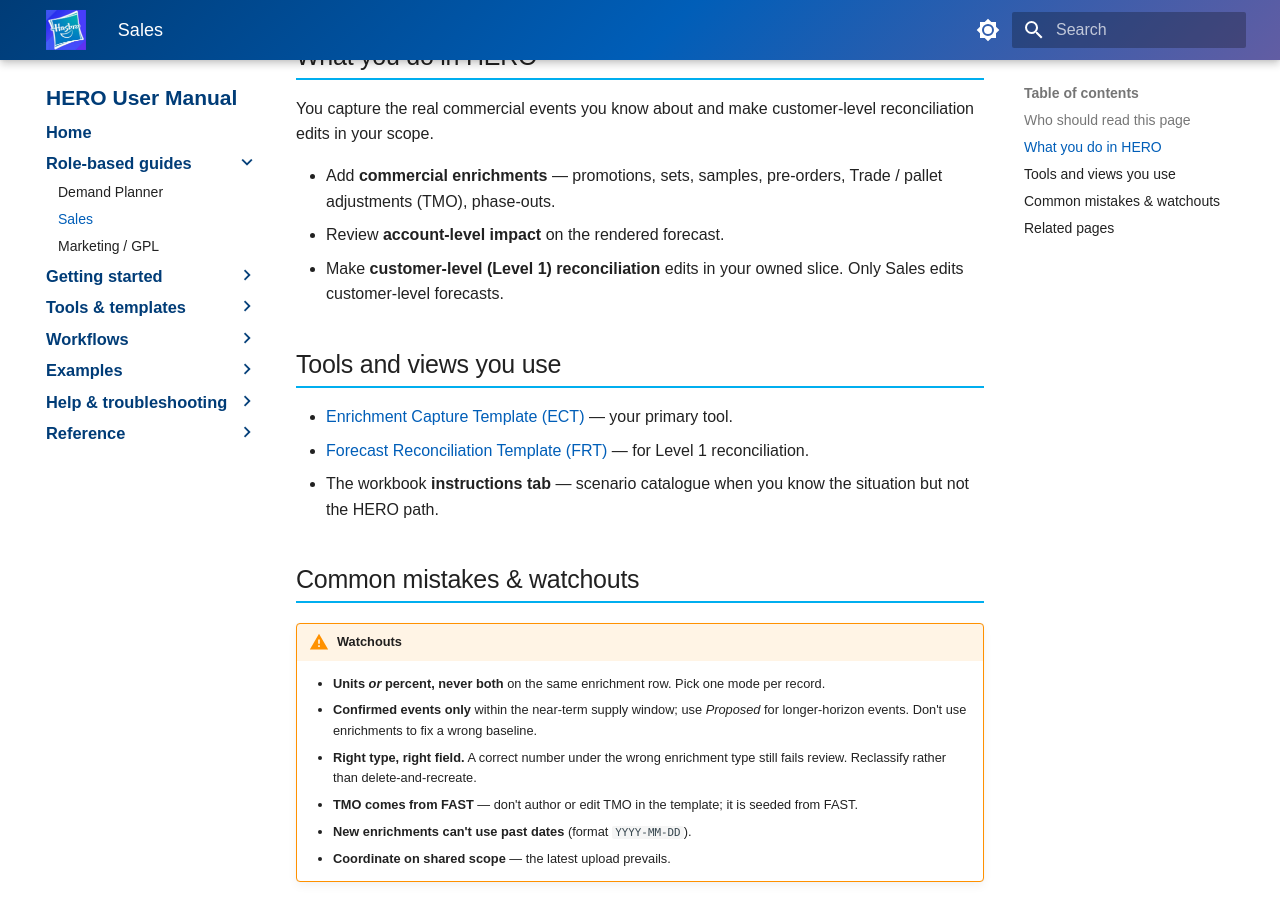
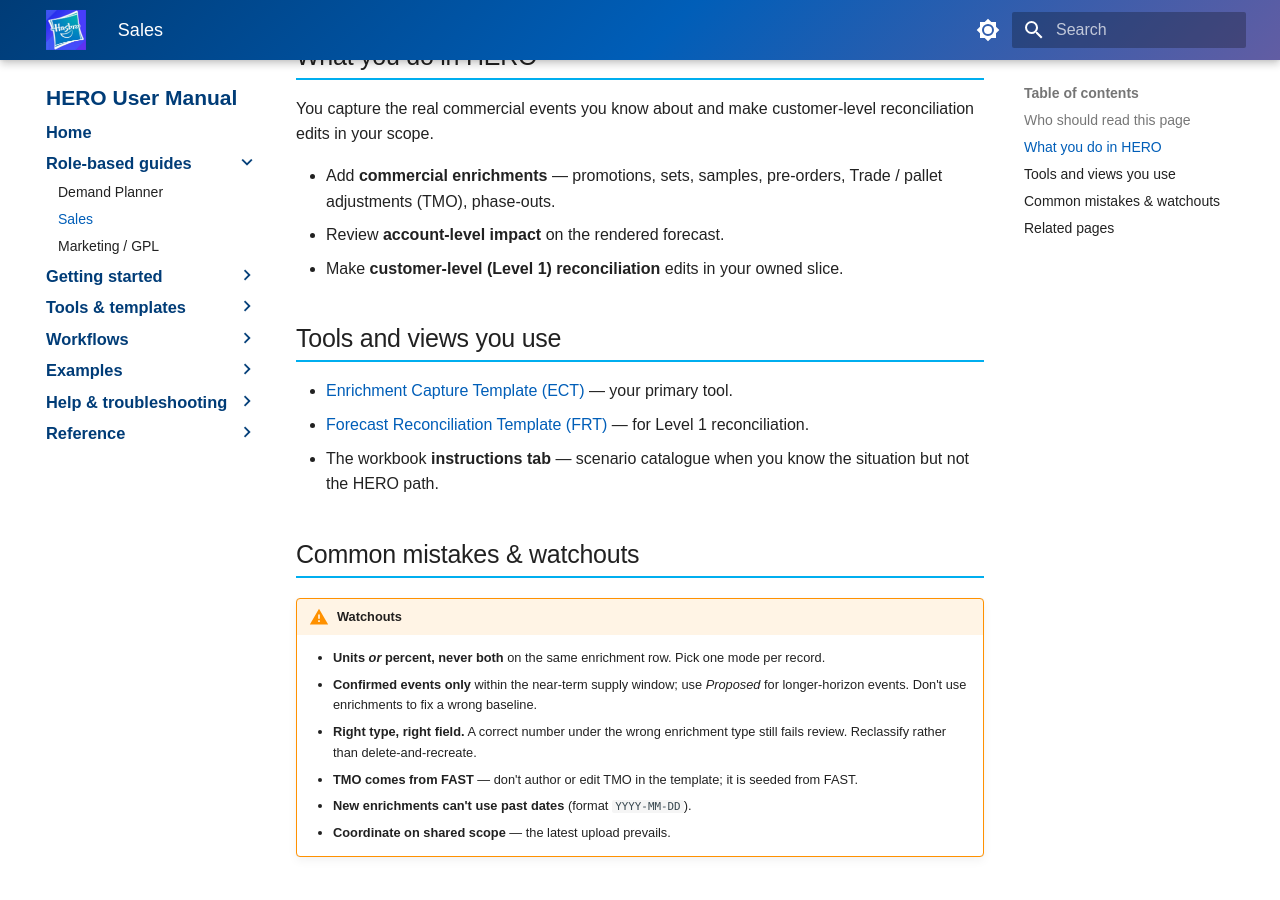
Before and after one commit to enerbartoli/HERO, an MkDocs documentation site: the page built from docs/roles/sales.md, in a window 1280 px wide and 900 px high, scrolled down 533 px. Built offline with MkDocs 1.6.1 and Material for MkDocs 9.7.7, drawn with Linux system fonts in a browser that asks for light colours.

Commit message:
Sales: drop "Only Sales edits customer-level forecasts"
Removes the now-contradictory sentence; DP/Marketing can author BU-level
adjustments that HERO disaggregates to customer rows, so customer-level
numbers are not exclusively Sales-edited. Sales still makes Level 1 edits.

mkdocs build --strict: 0 warnings.

https://claude.ai/code/session_01BJ6UREhizVRKpce7xn9rWD

```diff
--- a/docs/roles/sales.md
+++ b/docs/roles/sales.md
@@ -12,7 +12,7 @@ You capture the real commercial events you know about and make customer-level re
 
 - Add **commercial enrichments** — promotions, sets, samples, pre-orders, Trade / pallet adjustments (TMO), phase-outs.
 - Review **account-level impact** on the rendered forecast.
-- Make **customer-level (Level 1) reconciliation** edits in your owned slice. Only Sales edits customer-level forecasts.
+- Make **customer-level (Level 1) reconciliation** edits in your owned slice.
 
 ## Tools and views you use
 
```
